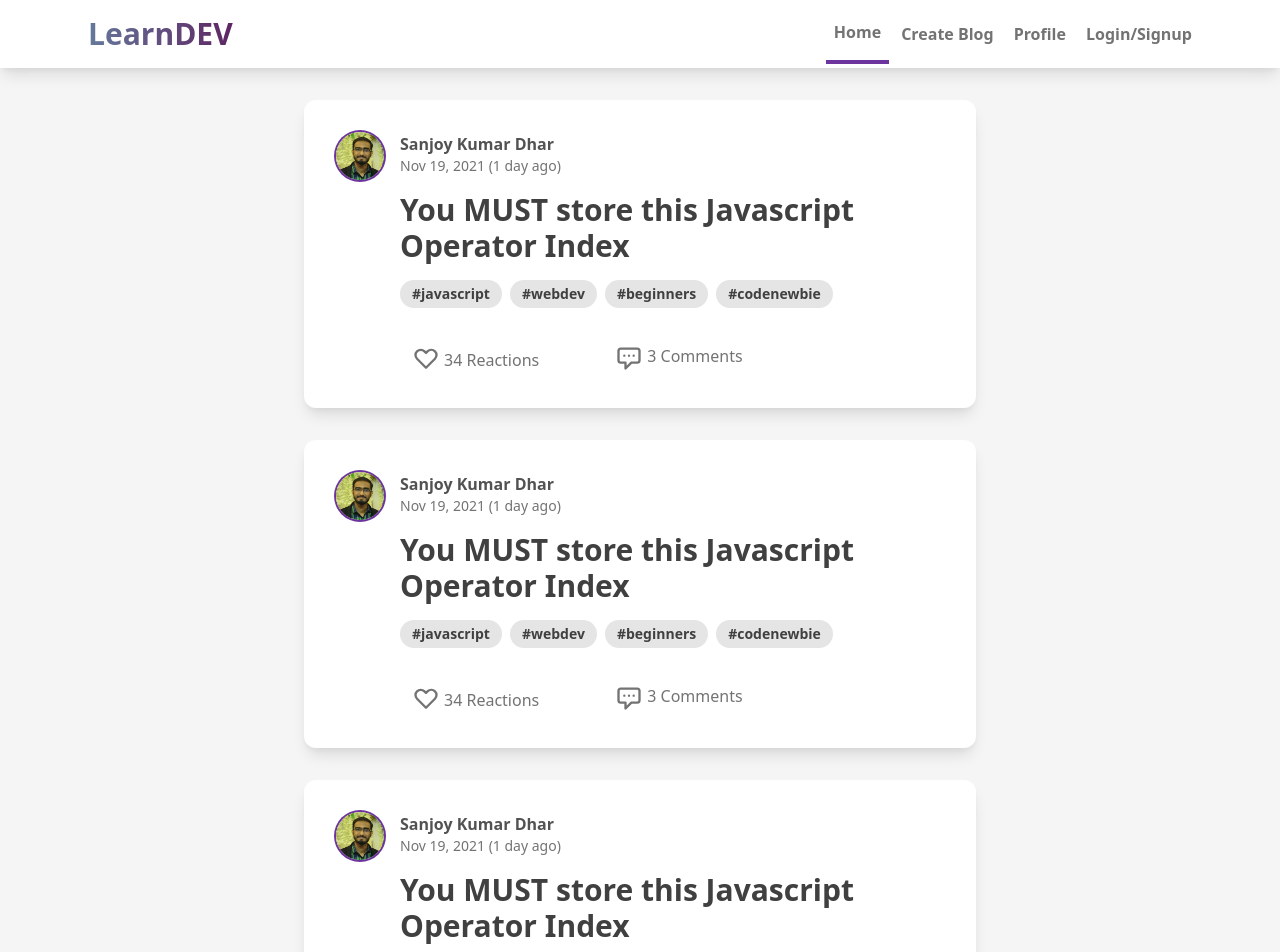
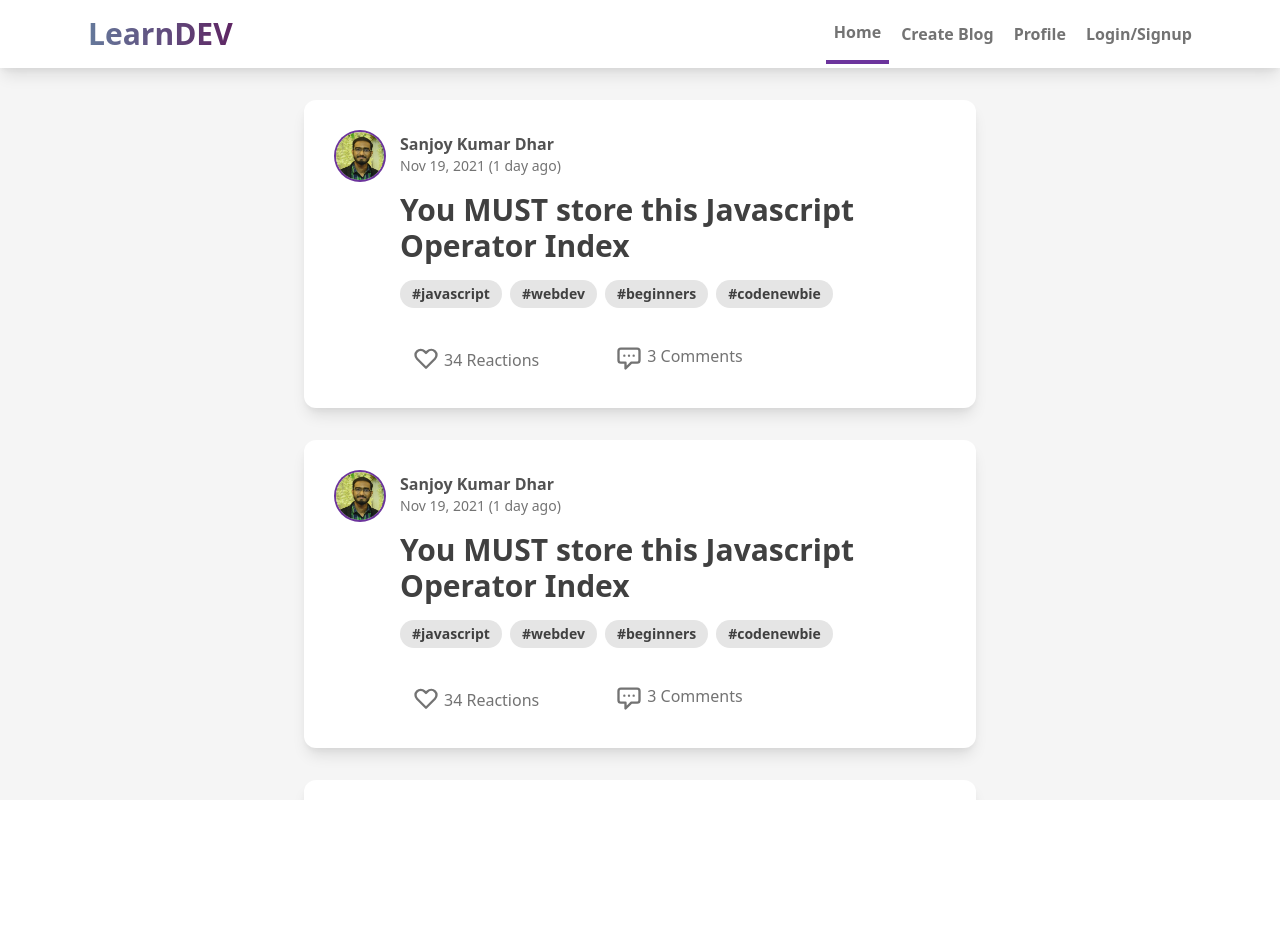
Before and after one commit to shuvomohajan/modern-blog, a React (Create React App) app: page / in a window 1280 px wide. Shown: the top 952 px of the page. After the commit the page ends 800 px from the top, so only its background shows below. Built offline with nearby package versions, Linux system fonts and the light colour scheme.

Commit message:
link added to post author's profile and design bug resolved

```diff
--- a/src/components/App.js
+++ b/src/components/App.js
@@ -13,7 +13,7 @@ import Comments from "./website/Comments/Comments";
 
 function App() {
   return (
-    <div className="bg-gray-100 h-full">
+    <div className="bg-gray-100 h-screen max-h-full overflow-scroll">
       <Navbar />
       <Routes>
         <Route path="/" element={<Dashboard />} />
--- a/src/components/website/Posts/Post.js
+++ b/src/components/website/Posts/Post.js
@@ -7,18 +7,22 @@ export default function Post() {
 	return (
 		<div className="flex justify-left bg-white rounded-xl md:max-w-2xl mt-8 mx-auto p-6 md:p-8 shadow-lg">
 			<div className="">
+				<Link to="/profile/:userId">
 					<img
 						src={photo}
 						alt="propic"
 						className="max-h-12 h-12 w-12 object-cover object-center rounded-full ring-2 ring-basic"
 						style={{ width: "3rem", minWidth: "3rem" }}
 					/>
+				</Link>
 			</div>
 			<div className="ml-4">
 				<div className="">
-					<Link to="/post-details/:postId">
+					<Link to="/profile/:userId">
 						<p className="text-gray-600 font-semibold">Sanjoy Kumar Dhar</p>
 						<p className="text-gray-500 text-sm">Nov 19, 2021 (1 day ago)</p>
+					</Link>
+					<Link to="/post-details/:postId">
 						<p className="text-3xl font-bold text-gray-700 mt-4 hover:text-basic cursor-pointer">
 							You MUST store this Javascript Operator Index
 						</p>
--- a/src/components/website/Posts/PostDetails.js
+++ b/src/components/website/Posts/PostDetails.js
@@ -1,3 +1,4 @@
+import { Link } from "react-router-dom";
 import { Outlet } from "react-router-dom";
 import photo from "../../../images/sanjoy.jpg";
 
@@ -7,15 +8,19 @@ export default function PostDetails() {
 			{/* Head section */}
 			<div className="">
 				<div className="flex gap-4">
+					<Link to="/profile/:userId">
 						<img
 							src={photo}
 							alt="propic"
 							className="max-h-10 h-10 w-10 object-cover object-center rounded-full ring-2 ring-basic"
 							style={{ width: "2.5rem", minWidth: "2.5rem" }}
 						/>
+					</Link>
 					<div className="">
+						<Link to="/profile/:userId">
 							<p className="text-gray-600 font-semibold">Sanjoy Kumar Dhar</p>
 							<p className="text-gray-500 text-sm">Nov 19, 2021 (1 day ago)</p>
+						</Link>
 					</div>
 				</div>
 				<div className="">
--- a/src/components/website/Posts/Posts.js
+++ b/src/components/website/Posts/Posts.js
@@ -2,10 +2,10 @@ import Post from "./Post";
 
 export default function Posts() {
     return (
-        <>
+        <div className="">
             <Post />
             <Post />
             <Post />
-        </>
+        </div>
     );
 }
```
Lines whose indentation alone changed are shown as unchanged.
